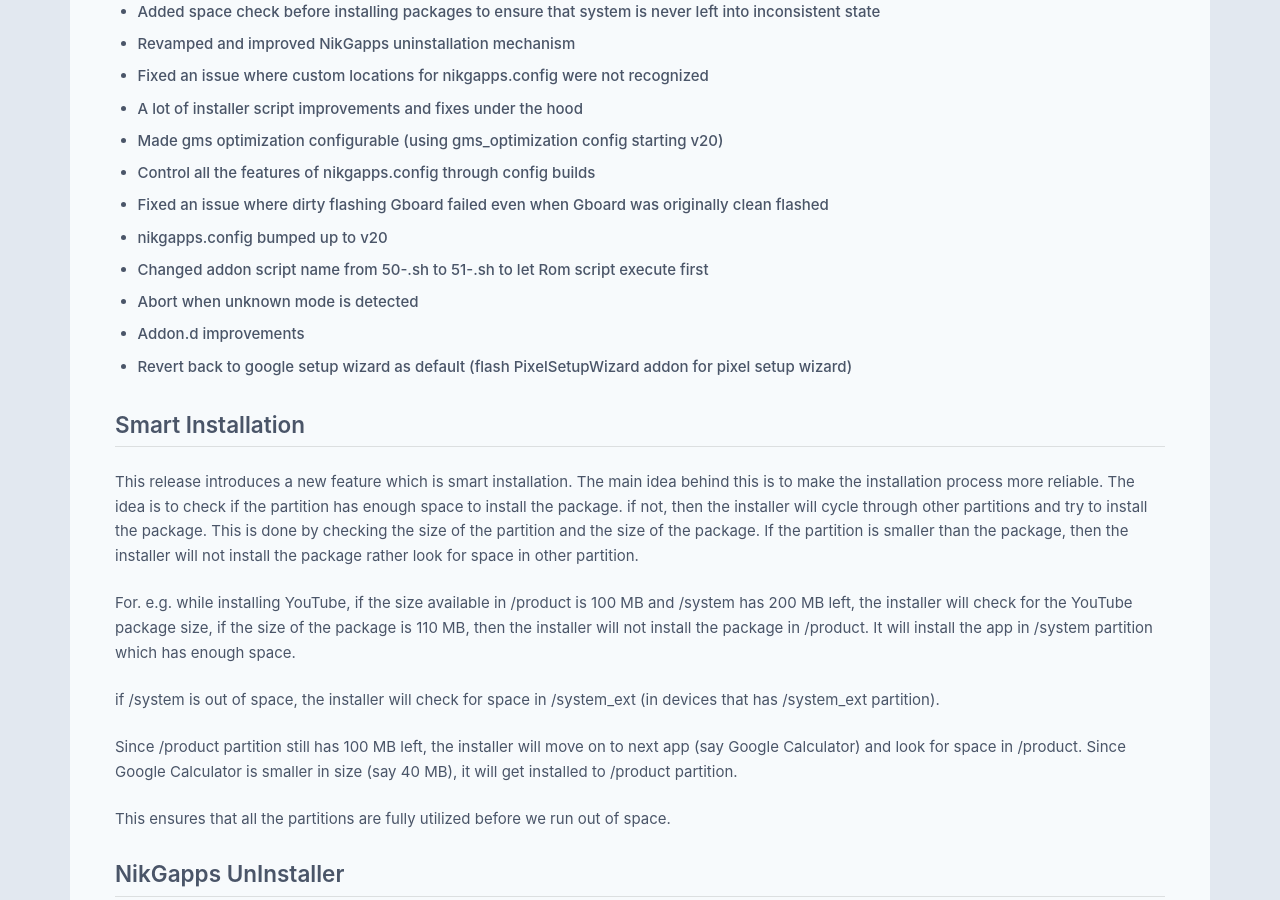
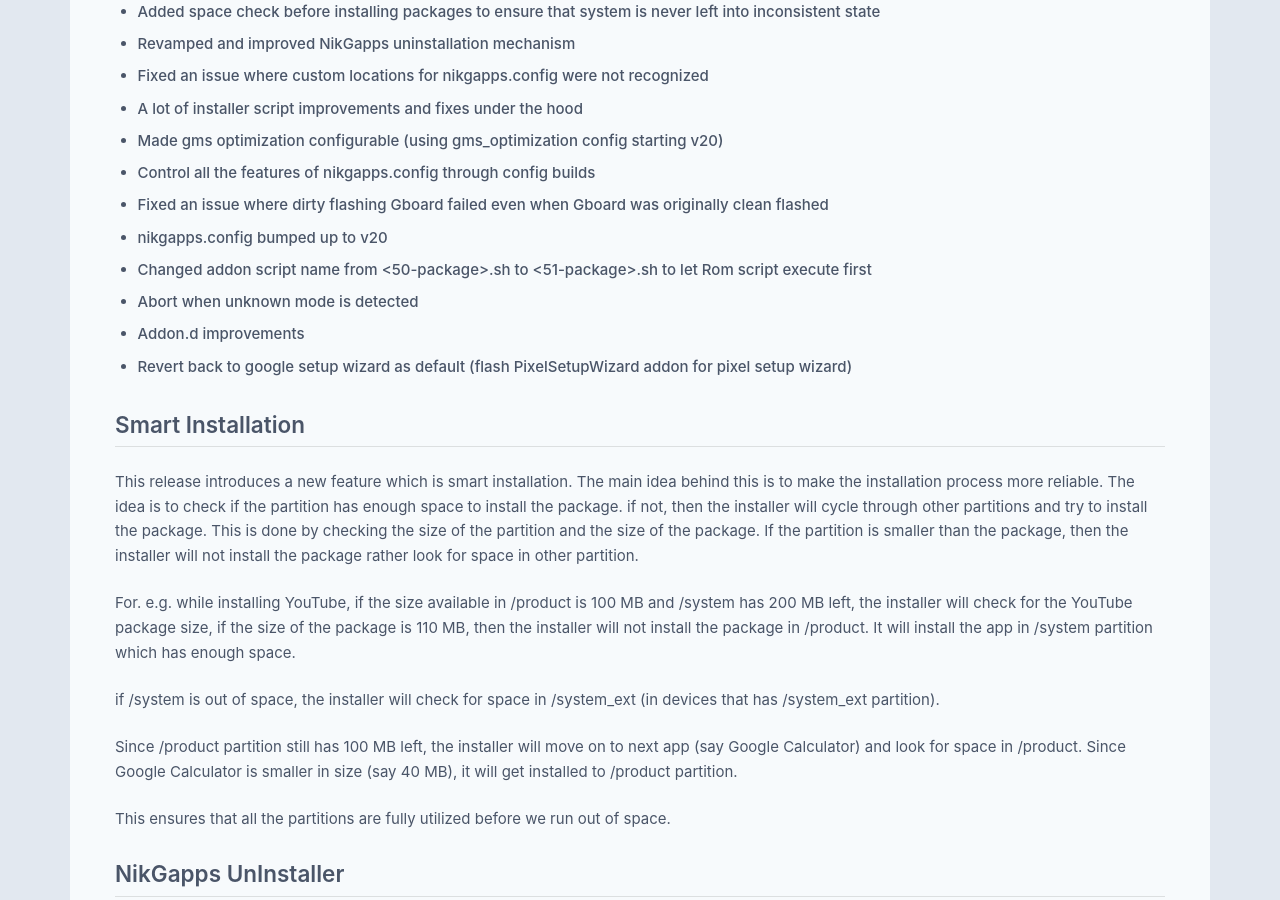
Before and after one commit to nikgapps/nikgapps.github.io, a Jekyll site: the page built from _posts/2022-02-22-Major Releases.md, in a window 1280 px wide and 900 px high, scrolled down 744 px. Built offline with Jekyll 4.4.1, drawn with Linux system fonts in a browser that asks for light colours; some web fonts are replaced; some of the changed lines change nothing that is shown.

Commit message:
Major Releases Post Update

```diff
--- a/_posts/2022-02-22-Major Releases.md
+++ b/_posts/2022-02-22-Major Releases.md
@@ -22,7 +22,7 @@
 - Control all the features of nikgapps.config through config builds
 - Fixed an issue where dirty flashing Gboard failed even when Gboard was originally clean flashed
 - nikgapps.config bumped up to v20
-- Changed addon script name from 50-<package>.sh to 51-<package>.sh to let Rom script execute first
+- Changed addon script name from <50-package>.sh to <51-package>.sh to let Rom script execute first
 - Abort when unknown mode is detected
 - Addon.d improvements
 - Revert back to google setup wizard as default (flash PixelSetupWizard addon for pixel setup wizard)
```
